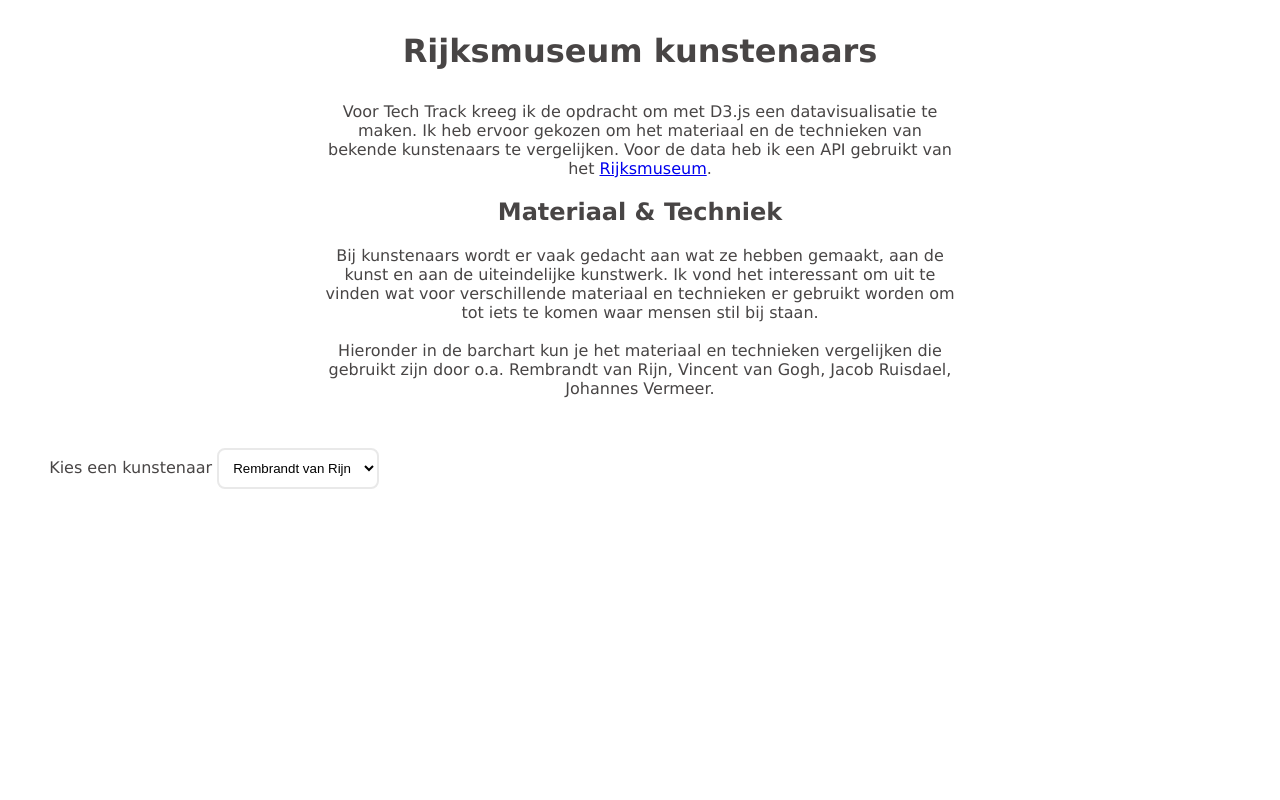
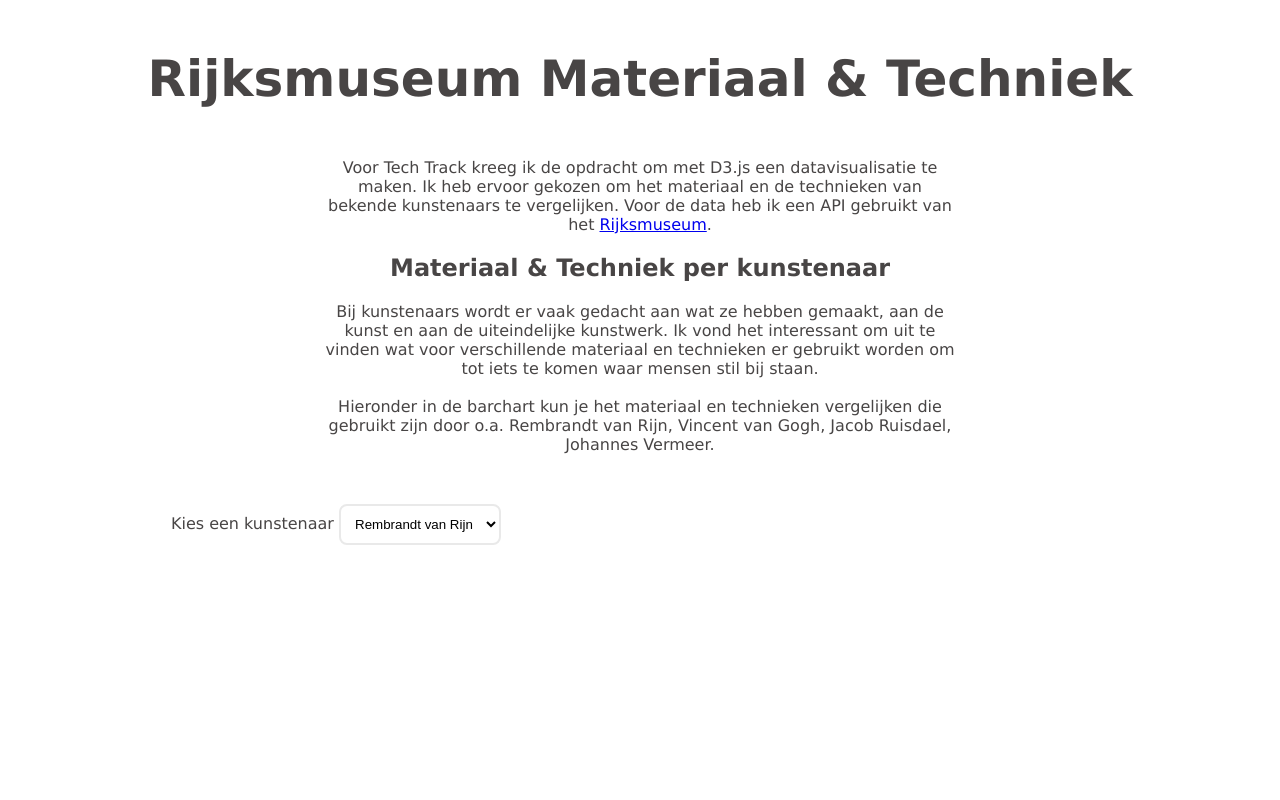
Before and after one commit to AllyssaA/tech-track-22-23, a website built with Vite: page index.html in a window 1280 px wide. Shown: the top 800 px of the page. Built offline with nearby package versions, Linux system fonts and the light colour scheme; no server answers.

Commit message:
:lipstick: styling and text changes

```diff
--- a/index.html
+++ b/index.html
@@ -4,12 +4,12 @@
     <meta charset="UTF-8" />
     <link rel="icon" type="image/svg+xml" href="./images/paint-brush.png" />
     <meta name="viewport" content="width=device-width, initial-scale=1.0" />
-    <title>Rijksmuseum materialen & technieken</title>
+    <title>Rijksmuseum Materiaal & Techniek</title>
   </head>
   <body>
     <!-- <img src="./images/tt.png" alt="Tech Track logo" /> -->
     <main>
-      <h1>Rijksmuseum kunstenaars</h1>
+      <h1>Rijksmuseum Materiaal & Techniek</h1>
       <div class="content">
         <p>
           Voor Tech Track kreeg ik de opdracht om met D3.js een datavisualisatie
@@ -22,7 +22,7 @@
             >Rijksmuseum</a>.
         </p>
 
-        <h2>Materiaal & Techniek</h2>
+        <h2>Materiaal & Techniek per kunstenaar</h2>
         <p>
           Bij kunstenaars wordt er vaak gedacht aan wat ze hebben gemaakt, aan
           de kunst en aan de uiteindelijke kunstwerk. Ik vond het interessant om
--- a/styles/style.css
+++ b/styles/style.css
@@ -20,6 +20,7 @@ h1 {
   display: flex;
   justify-content: center;
   margin: 1em;
+  font-size: 50px;
 }
 
 .content{
@@ -56,7 +57,7 @@ optgroup {
 
 .container-graph {
   display: grid;
-  grid-template-columns: repeat(3, 30%);
+  grid-template-columns: repeat(2, auto);
   /* align-items: center; */
   /* justify-content: center; */
   text-align: center;
```
